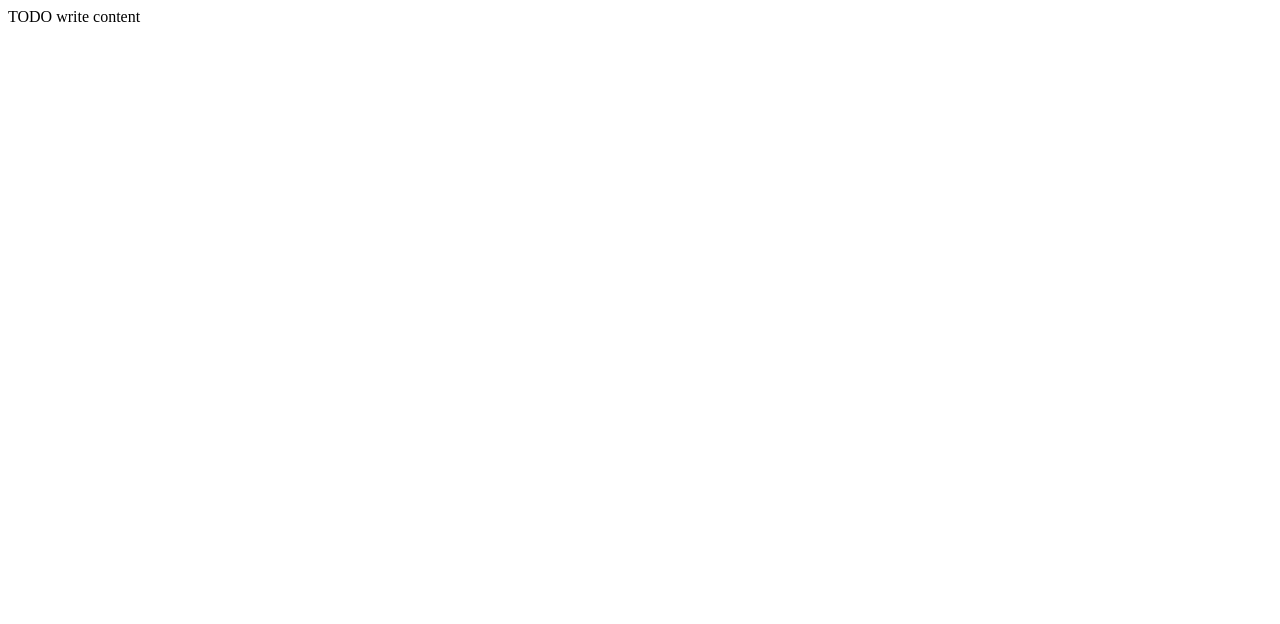
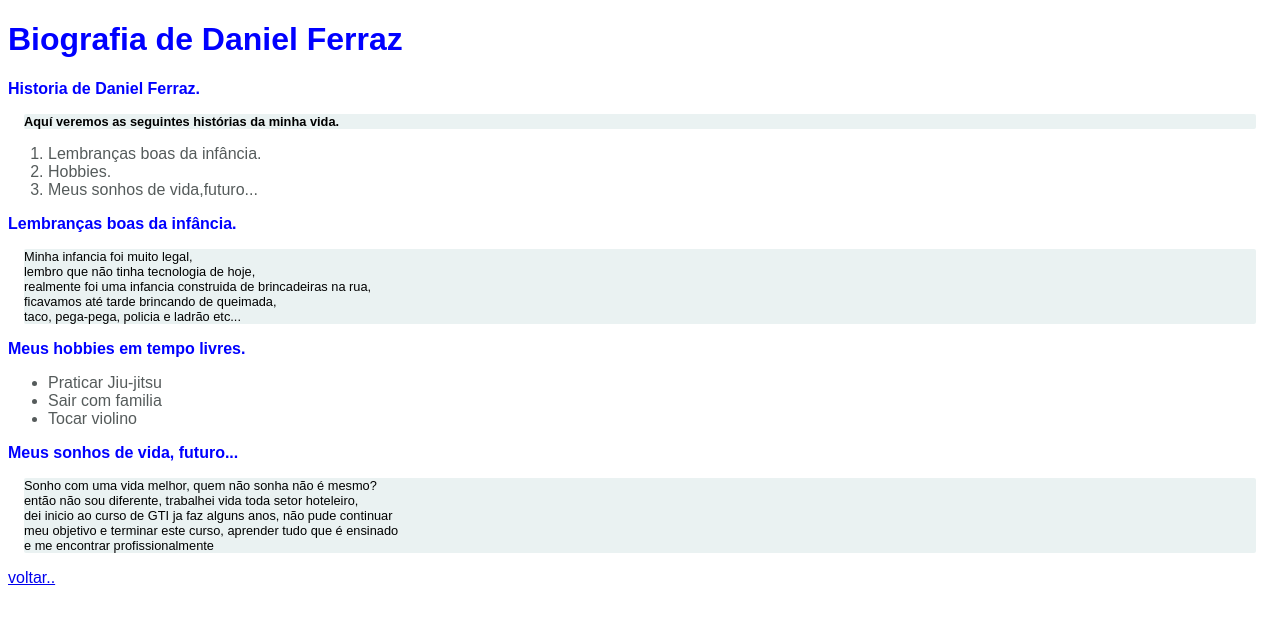
Before and after one commit to bmota2309/projetoLP1, a plain HTML site: page public_html/danielferraz.html in a window 1280 px wide. Drawn offline with Linux system fonts and the light colour scheme.

Commit message:
Inseri a pagnia daniel

```diff
--- a/public_html/danielferraz.html
+++ b/public_html/danielferraz.html
@@ -1,16 +1,69 @@
 <!DOCTYPE html>
-<!--
-To change this license header, choose License Headers in Project Properties.
-To change this template file, choose Tools | Templates
-and open the template in the editor.
--->
 <html>
     <head>
-        <title>TODO supply a title</title>
+        <title>Daniel Ferraz.</title>
         <meta charset="UTF-8">
-        <meta name="viewport" content="width=device-width, initial-scale=1.0">
+        <meta name="viewport" content="width=device-width, initial-scale=1.0" />
+        <style type="text/css">
+            *{
+                font-family: arial;
+            }
+            h1{
+                color: blue;
+            }
+            h2,h3{
+
+                font-size: 1em;
+                color:blue;
+                width: 470px;
+
+            }
+            p{
+
+                font-size: 0.8em;
+                color:#000000;
+                margin: 12pt;
+                background-color:#eaf2f2;
+                border-radius: 2px;
+
+            }
+            li{
+
+                font-size: 1em;
+                color:#555b5b;
+
+            }
+        </style>
     </head>
     <body>
-        <div>TODO write content</div>
+        <h1>Biografia de Daniel Ferraz</h1>
+        <h2>Historia de Daniel Ferraz.</h2>
+        <p><strong>Aquí veremos as seguintes histórias da minha vida.</strong></p>
+        <ol><li>Lembranças boas da infância.</li>
+            <li>Hobbies.</li>
+            <li>Meus sonhos de vida,futuro...</li>
+        </ol>
+        <h3> Lembranças boas da infância.</h3>
+        <p>Minha infancia foi muito legal,<br>
+            lembro que não tinha tecnologia de hoje,<br>
+            realmente foi uma infancia construida de brincadeiras na rua,<br>
+            ficavamos até tarde brincando de queimada,<br>
+            taco, pega-pega, policia e ladrão etc...
+        </p>
+        <h3> Meus hobbies em tempo livres.</h3>
+        <ul>
+            <li>Praticar Jiu-jitsu</li>
+            <li>Sair com familia </li>
+            <li>Tocar violino</li>
+        </ul>
+        <h3>Meus sonhos de vida, futuro...</h3>
+        <p> Sonho com uma vida melhor, quem não sonha não é mesmo? <br/>
+            então não sou diferente, trabalhei vida toda setor hoteleiro,<br>
+            dei inicio ao curso de GTI ja faz alguns anos, não pude continuar<br>
+            meu objetivo e terminar este curso, aprender tudo que é ensinado<br>
+            e me encontrar profissionalmente<br>
+            </p>
+
+        <a href="index.html" name='voltar'>voltar..</a>
     </body>
 </html>
```
